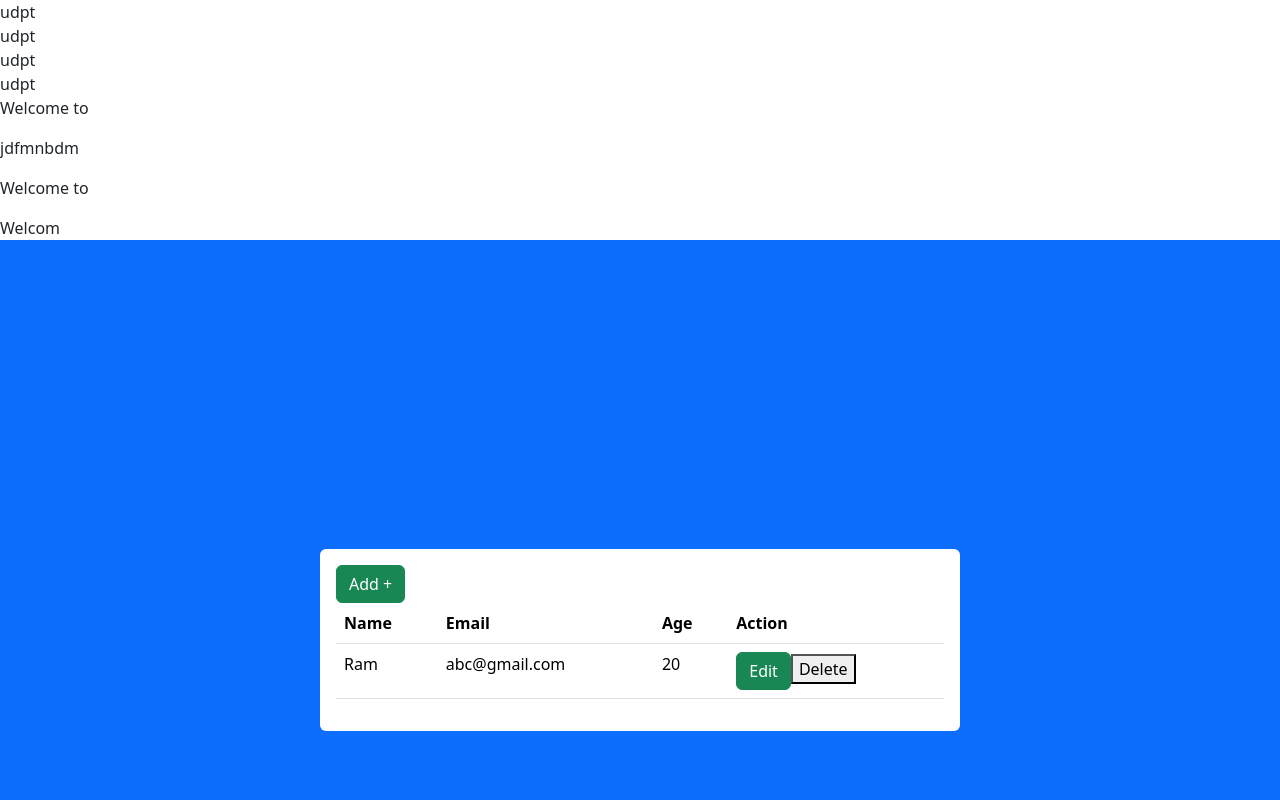
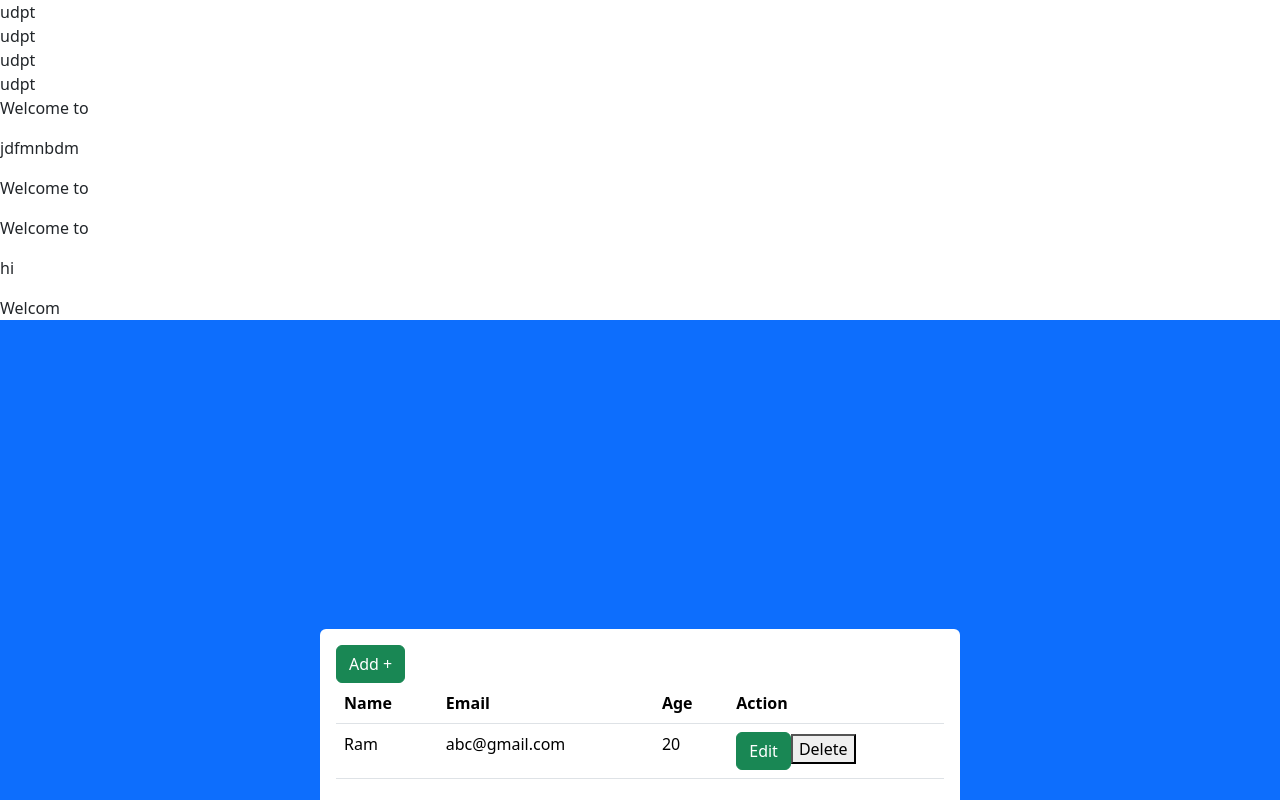
Before and after one commit to Anand370/po-practice-react-app, a React (Vite) app: page / in a window 1280 px wide. Shown: the top 800 px of the page. Built offline with nearby package versions, Linux system fonts and the light colour scheme.

Commit message:
new changes

```diff
--- a/src/Sdpt.jsx
+++ b/src/Sdpt.jsx
@@ -8,8 +8,10 @@ function Sdpt() {
      <div>udpt</div>
      <div>udpt</div>
      <p>Welcome to </p>
-       <p>jdfmnbdm </p>
+     <p>jdfmnbdm </p>
        <p>Welcome to </p>
+     <p>Welcome to </p>
+     <p>hi</p>
     </>
 
 
```
